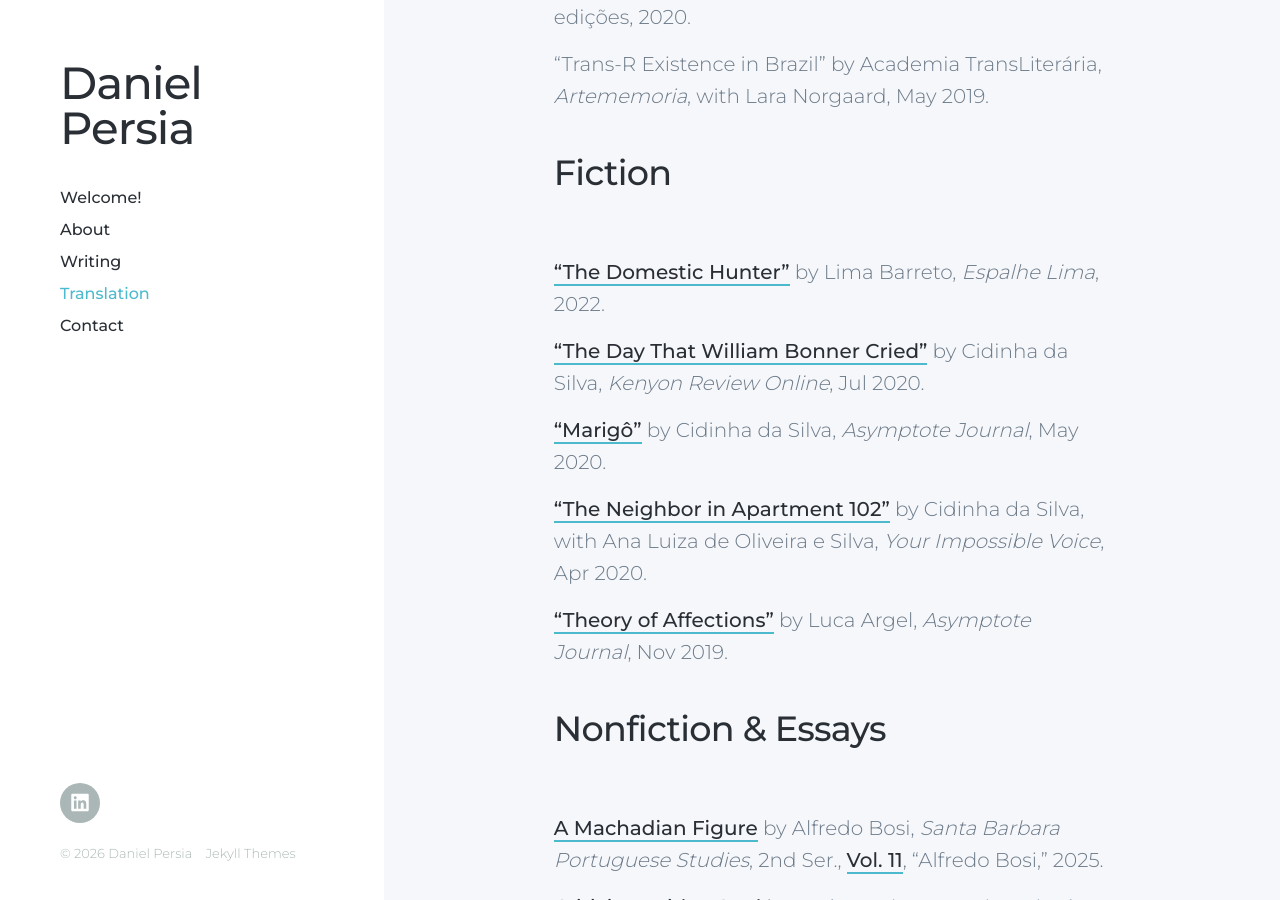
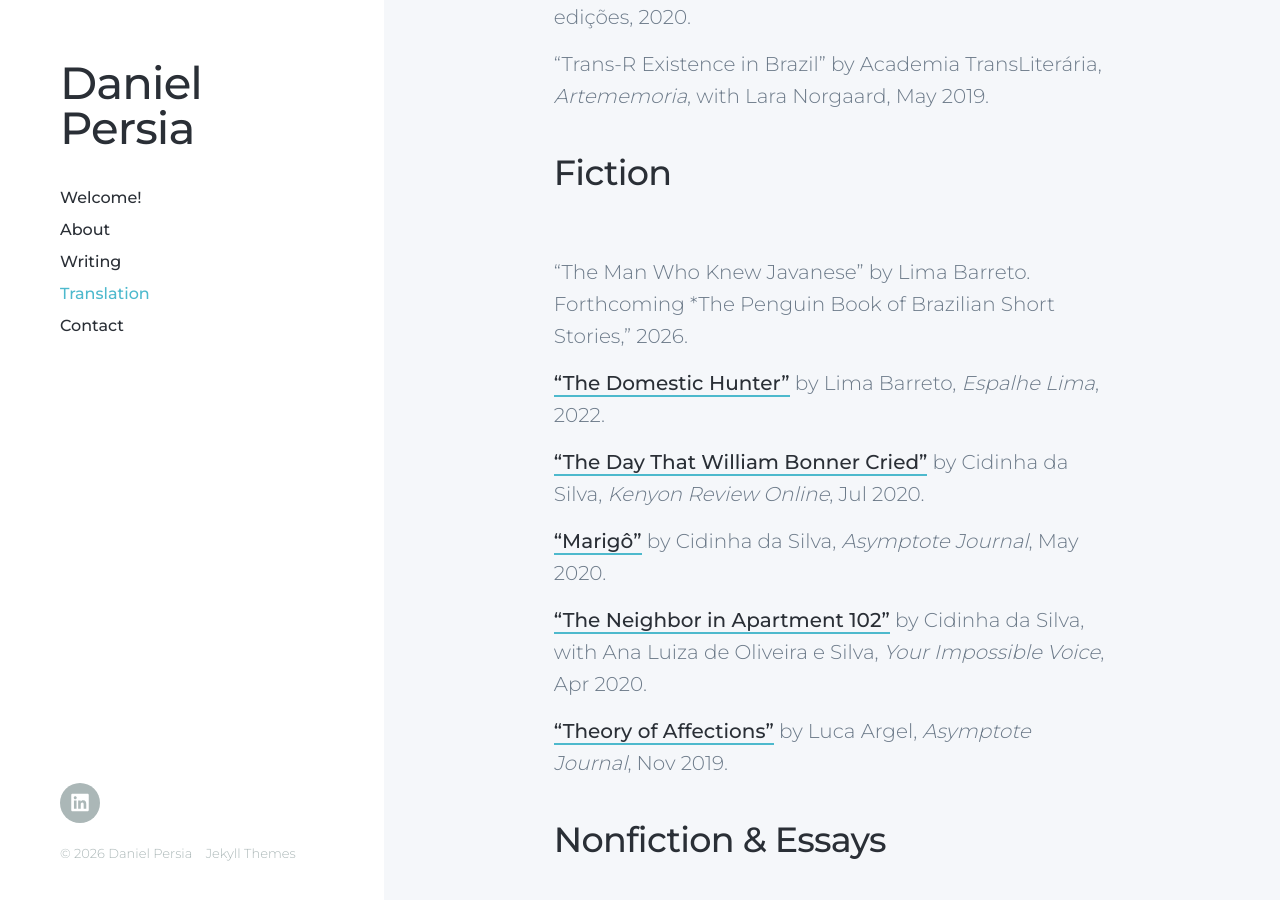
Before and after one commit to danielpersia/danielpersia.github.io, a Jekyll site: the page built from _pages/translations.md, in a window 1280 px wide and 900 px high, scrolled down 3627 px. Built offline with Jekyll 4.4.1, drawn with Linux system fonts in a browser that asks for light colours; nearby versions of some CDN libraries.

Commit message:
Update translations.md

```diff
--- a/_pages/translations.md
+++ b/_pages/translations.md
@@ -72,6 +72,8 @@ The book, whose art direction was the responsibility of the award-winning Rodolf
 
 ## Fiction
 <br>
+
+"The Man Who Knew Javanese" by Lima Barreto. Forthcoming *The Penguin Book of Brazilian Short Stories," 2026.
 
 ["The Domestic Hunter"](https://www.espalhelima.com.br/text/o-cacador-domestico-english/) by Lima Barreto, *Espalhe Lima*, 2022.
 
```
